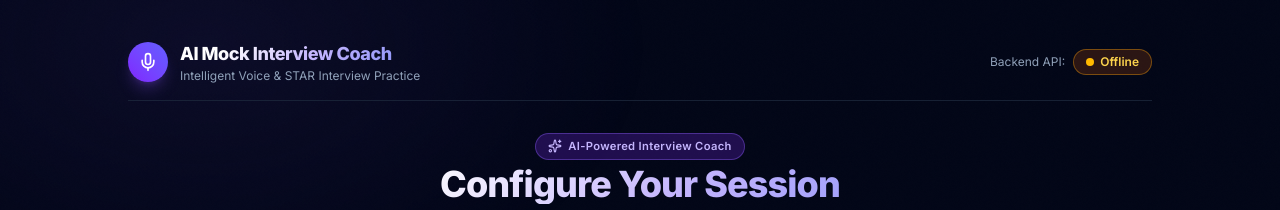
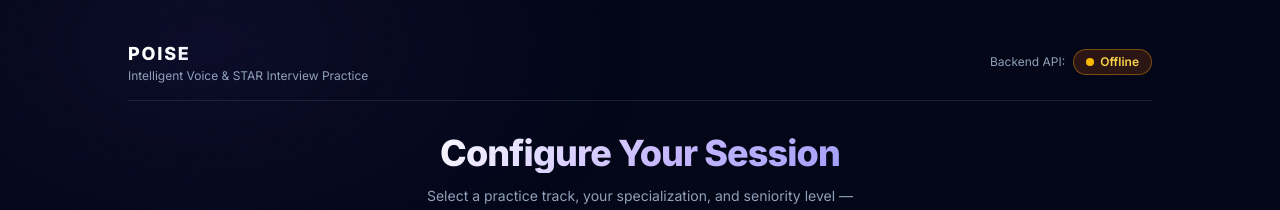
Before and after one commit to Giancyril/Poise, a React (Vite) app in the folder frontend/: page / in a window 1280 px wide. Shown: the top 210 px of the page. Built offline with nearby package versions, Linux system fonts and the light colour scheme; no server answers.

Commit message:
feat: update project name to poise

```diff
--- a/frontend/src/App.tsx
+++ b/frontend/src/App.tsx
@@ -1,5 +1,5 @@
 import React, { useState, useEffect } from 'react';
-import { Mic, Sparkles, Loader2 } from 'lucide-react';
+import { Sparkles, Loader2 } from 'lucide-react';
 import type {
   StartSessionRequest,
   StartSessionResponse,
@@ -134,12 +134,10 @@ export const App: React.FC = () => {
       {/* Header */}
       <header className="max-w-5xl w-full mx-auto flex items-center justify-between py-4 border-b border-slate-800/80">
         <div className="flex items-center space-x-3 cursor-pointer group" onClick={handleResetSession}>
-          <div className="w-10 h-10 rounded-2xl bg-gradient-to-tr from-violet-600 to-indigo-500 flex items-center justify-center shadow-lg shadow-violet-500/25 group-hover:scale-105 transition-transform">
-            <Mic className="w-5 h-5 text-white" />
-          </div>
+
           <div>
-            <h1 className="font-extrabold text-base sm:text-lg tracking-tight gradient-text">
-              AI Mock Interview Coach
+            <h1 className="font-extrabold text-base sm:text-lg tracking-widest gradient-text">
+              POISE
             </h1>
             <p className="text-xs text-slate-400">Intelligent Voice & STAR Interview Practice</p>
           </div>
--- a/frontend/src/components/setup/TrackSelector.tsx
+++ b/frontend/src/components/setup/TrackSelector.tsx
@@ -3,7 +3,6 @@ import {
   Code,
   Users,
   ChevronRight,
-  Sparkles,
   Layers,
   BarChart2,
   Briefcase,
@@ -48,7 +47,7 @@ const FALLBACK_TRACKS: TrackOption[] = [
 
 const FALLBACK_LEVELS: LevelOption[] = [
   { id: 'junior', name: 'Junior', description: 'Foundational concepts & practical execution' },
-  { id: 'mid',    name: 'Mid-Level', description: 'Trade-offs, edge cases & real-world experience' },
+  { id: 'mid', name: 'Mid-Level', description: 'Trade-offs, edge cases & real-world experience' },
   { id: 'senior', name: 'Senior / Staff', description: 'Architecture, ambiguity & strategic impact' }
 ];
 
@@ -98,10 +97,6 @@ export const TrackSelector: React.FC<TrackSelectorProps> = ({ onStartSession, is
     <div className="max-w-3xl w-full mx-auto space-y-6 animate-fadeSlideUp relative z-10">
       {/* ── Hero Heading ── */}
       <div className="text-center space-y-3 pb-2">
-        <div className="inline-flex items-center gap-2 px-3.5 py-1.5 rounded-full badge badge-violet mb-1">
-          <Sparkles className="w-3.5 h-3.5" />
-          <span>AI-Powered Interview Coach</span>
-        </div>
         <h2 className="text-3xl sm:text-4xl font-extrabold gradient-text">
           Configure Your Session
         </h2>
@@ -128,8 +123,7 @@ export const TrackSelector: React.FC<TrackSelectorProps> = ({ onStartSession, is
               key={trackId}
               type="button"
               onClick={() => handleTrackChange(trackId)}
-              className={`p-5 rounded-2xl text-left border transition-all duration-250 cursor-pointer group card-lift ${
-                isActive
+              className={`p-5 rounded-2xl text-left border transition-all duration-250 cursor-pointer group card-lift ${isActive
                 ? 'bg-violet-950/45 border-violet-500/70 shadow-lg shadow-violet-950/40 ring-1 ring-violet-500/40'
                 : 'glass-panel-interactive border-slate-800/60 opacity-75 hover:opacity-100'
                 }`}
@@ -160,7 +154,7 @@ export const TrackSelector: React.FC<TrackSelectorProps> = ({ onStartSession, is
 
         {isLoadingTracks ? (
           <div className="grid grid-cols-2 gap-3">
-            {[1,2,3,4].map(i => (
+            {[1, 2, 3, 4].map(i => (
               <div key={i} className="skeleton h-14 rounded-xl" />
             ))}
           </div>
@@ -173,8 +167,7 @@ export const TrackSelector: React.FC<TrackSelectorProps> = ({ onStartSession, is
                   key={cat.id}
                   type="button"
                   onClick={() => setSelectedCategory(cat.id)}
-                  className={`p-3.5 rounded-xl text-left border text-sm transition-all duration-200 cursor-pointer group ${
-                    isSelected
+                  className={`p-3.5 rounded-xl text-left border text-sm transition-all duration-200 cursor-pointer group ${isSelected
                     ? 'bg-slate-800/90 border-violet-500/75 text-white shadow-md'
                     : 'bg-slate-900/50 border-slate-800/60 text-slate-300 hover:border-slate-700 hover:bg-slate-900/80'
                     }`}
@@ -204,8 +197,7 @@ export const TrackSelector: React.FC<TrackSelectorProps> = ({ onStartSession, is
                   key={lvl.id}
                   type="button"
                   onClick={() => setSelectedLevel(lvl.id as DifficultyLevel)}
-                  className={`py-2.5 px-2 rounded-xl text-xs font-bold transition-all cursor-pointer ${
-                    isSelected
+                  className={`py-2.5 px-2 rounded-xl text-xs font-bold transition-all cursor-pointer ${isSelected
                     ? 'bg-violet-600 text-white shadow shadow-violet-600/30 ring-1 ring-violet-500/40'
                     : 'bg-slate-900/70 border border-slate-800 text-slate-400 hover:text-slate-200 hover:border-slate-700'
                     }`}
@@ -236,8 +228,7 @@ export const TrackSelector: React.FC<TrackSelectorProps> = ({ onStartSession, is
                   key={num}
                   type="button"
                   onClick={() => setTotalQuestions(num)}
-                  className={`py-2.5 rounded-xl text-xs font-bold transition-all cursor-pointer ${
-                    isSelected
+                  className={`py-2.5 rounded-xl text-xs font-bold transition-all cursor-pointer ${isSelected
                     ? 'bg-violet-600 text-white shadow shadow-violet-600/30 ring-1 ring-violet-500/40'
                     : 'bg-slate-900/70 border border-slate-800 text-slate-400 hover:text-slate-200 hover:border-slate-700'
                     }`}
```
Also changed, not shown: 1 other file (tests, documents, lock files or other folders). Lines whose indentation alone changed are shown as unchanged.
